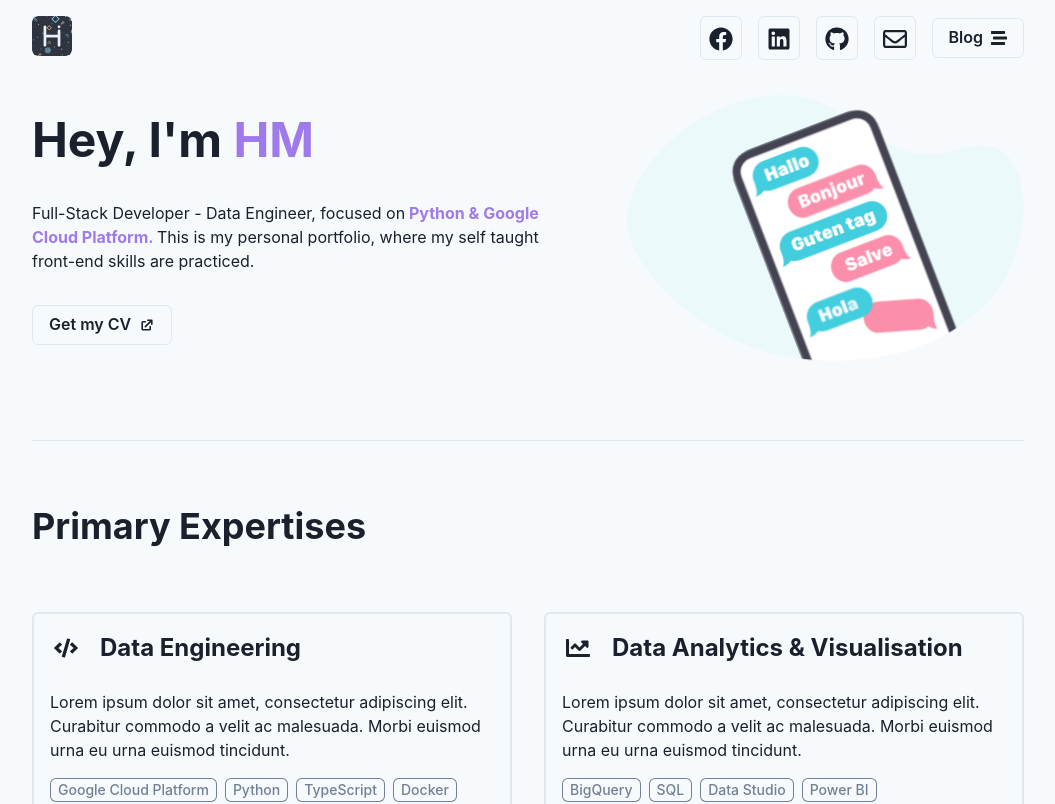
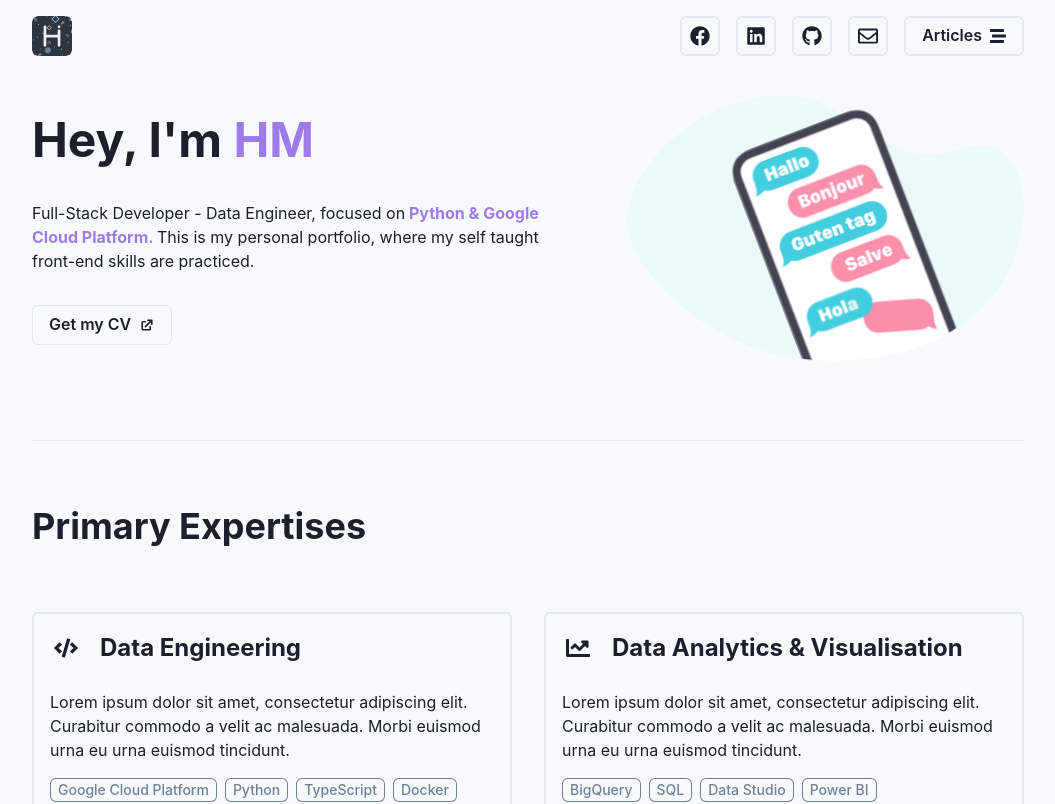
Before and after one commit to hieumdd/hieumdd, a Next.js app: page / in a window 1280 px wide. Shown: the top 804 px of the page, without its empty margins (112-1167 px from the left). Built offline with nearby package versions, Linux system fonts and the light colour scheme.

Commit message:
feat: Update Header border

```diff
--- a/components/Layout/Header.tsx
+++ b/components/Layout/Header.tsx
@@ -46,10 +46,11 @@ const BlogButton = () => (
         <Button
             className="hover-color"
             variant="outline"
+            borderWidth="2px"
             rightIcon={<Icon as={FaStream} />}
             aria-label="Blog"
         >
-            Blog
+            Articles
         </Button>
     </NextLink>
 );
--- a/components/Socials.tsx
+++ b/components/Socials.tsx
@@ -1,3 +1,4 @@
+import { ReactElement } from 'react';
 import { HStack, IconButton, LinkBox, LinkOverlay } from '@chakra-ui/react';
 import { IconType } from 'react-icons';
 import {
@@ -8,29 +9,29 @@ import {
 } from 'react-icons/fa';
 
 type Social = {
-    icon: IconType;
+    icon: ReactElement;
     link: string;
     text: string;
 };
 
 const socials: Social[] = [
     {
-        icon: FaFacebook,
+        icon: <FaFacebook fontSize="20px"/>,
         link: 'https://facebook.com/hieumdd',
         text: '/hieumdd',
     },
     {
-        icon: FaLinkedin,
+        icon: <FaLinkedin fontSize="20px"/>,
         link: 'https://linkedin.com/hieumdd',
         text: '/hieumdd',
     },
     {
-        icon: FaGithub,
+        icon: <FaGithub fontSize="20px"/>,
         link: 'https://github.com/hieumdd',
         text: '/hieumdd',
     },
     {
-        icon: FaRegEnvelope,
+        icon: <FaRegEnvelope fontSize="20px"/>,
         link: 'mailto:hieumdd@gmail.com',
         text: 'hieumdd@gmail.com',
     },
@@ -43,12 +44,13 @@ const Socials = () => (
                 key={i}
                 className="hover-color"
                 role="group"
-                borderWidth="1px"
+                borderWidth="2px"
                 p="0.5em"
             >
                 <LinkOverlay href={social.link} isExternal>
                     <IconButton
-                        as={social.icon}
+                        as="a"
+                        icon={social.icon}
                         className="hover-color"
                         size="xs"
                         variant="unstyled"
```
